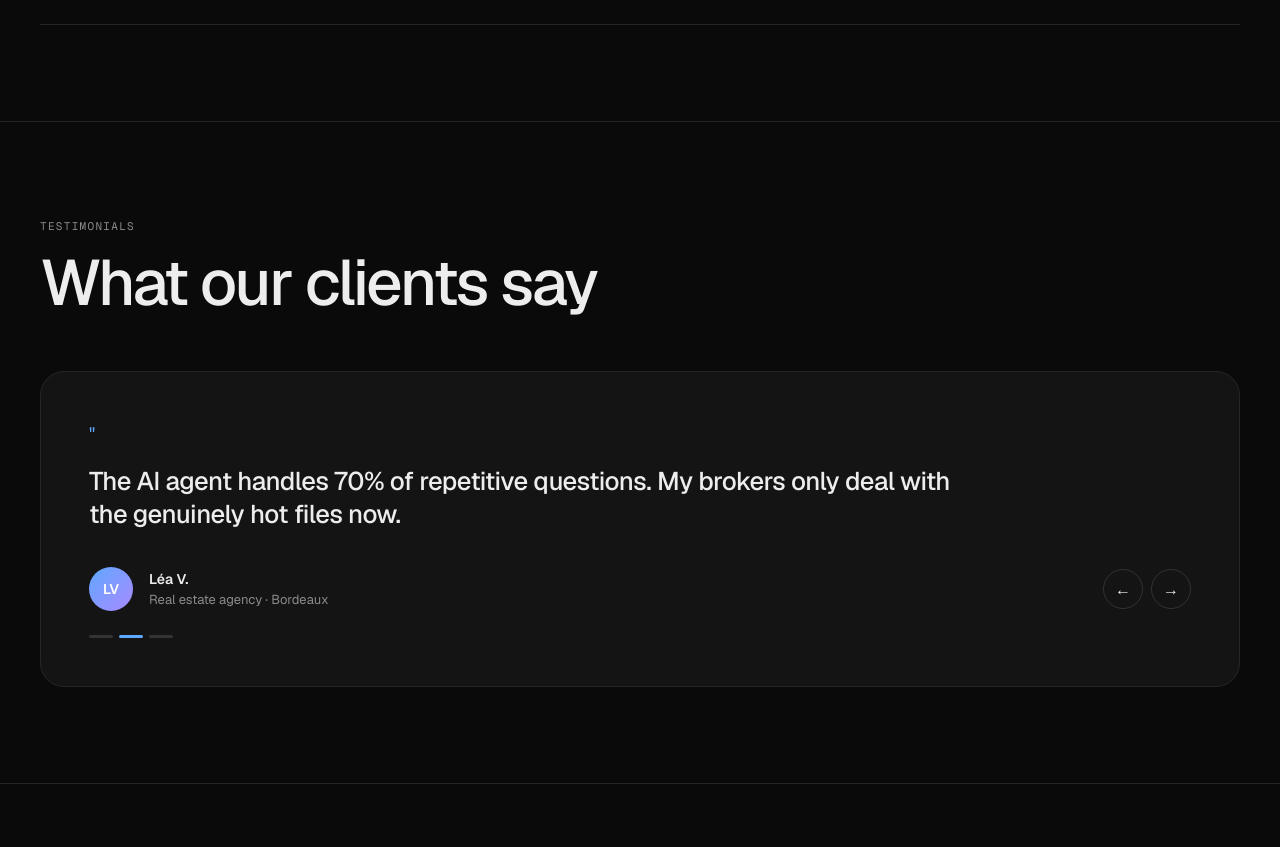
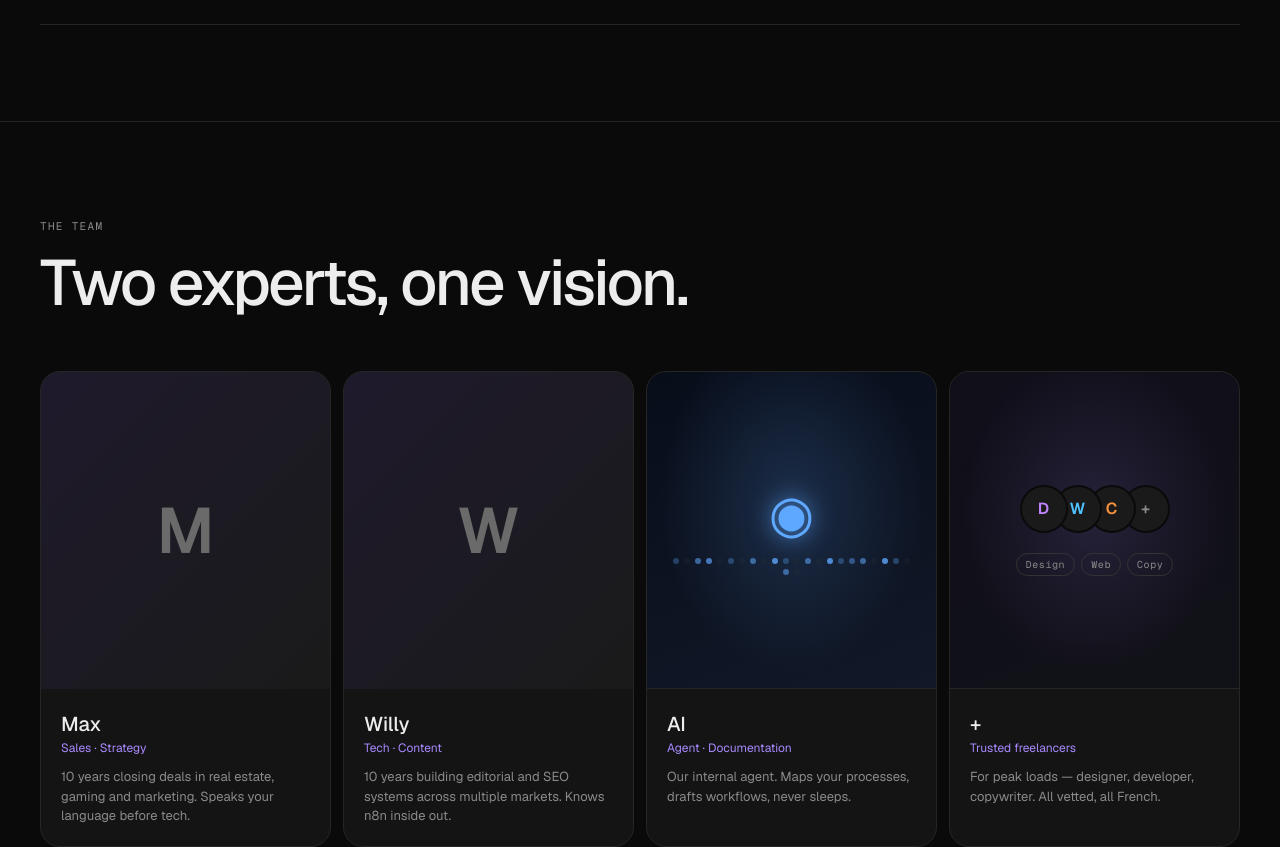
Before and after one commit to wilktrad-boop/timevo-site, a Next.js app: page /en in a window 1280 px wide. Shown: the part 4960-5807 px from the top of the page. Built offline with nearby package versions, Linux system fonts and the light colour scheme.

Commit message:
feat: hide TestimonialBlock until real reviews are added

```diff
--- a/app/[locale]/page.tsx
+++ b/app/[locale]/page.tsx
@@ -54,7 +54,7 @@ export default function Home() {
         <ScrollFadeIn><StatsBlock /></ScrollFadeIn>
         <ScrollFadeIn><EstimatorCard /></ScrollFadeIn>
         <ScrollFadeIn><MethodDkdp /></ScrollFadeIn>
-        <ScrollFadeIn><TestimonialBlock /></ScrollFadeIn>
+        {/* <ScrollFadeIn><TestimonialBlock /></ScrollFadeIn> */}
         <ScrollFadeIn><TeamGrid /></ScrollFadeIn>
         <ScrollFadeIn><FaqDkdp /></ScrollFadeIn>
         <ScrollFadeIn><ContactCard /></ScrollFadeIn>
```
